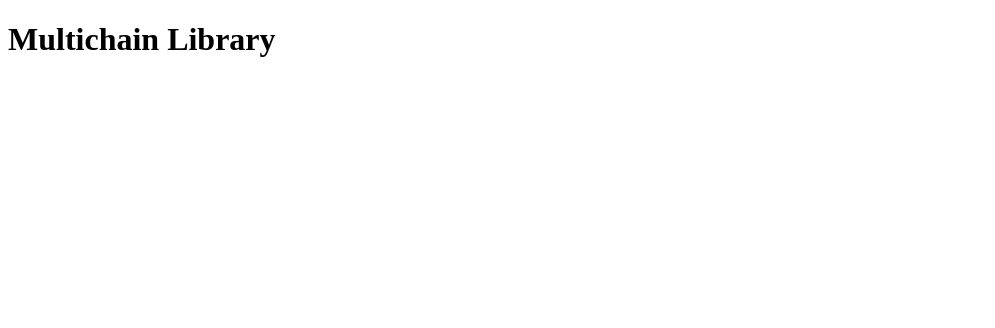
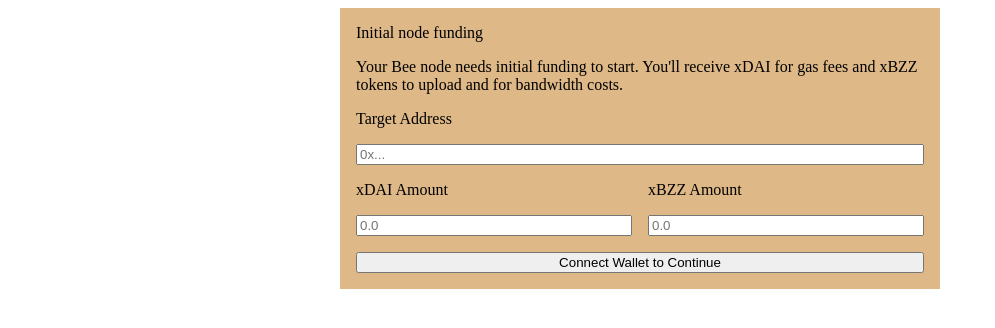
Before and after one commit to Cafe137/multichain-widget, a React (Vite) app: page / in a window 1280 px wide. Shown: the top 328 px of the page, without its empty margins (0-995 px from the left). Built offline with nearby package versions, Linux system fonts and the light colour scheme.

Commit message:
feat: sketch some layout and components

```diff
--- /dev/null
+++ b/src/App.css
@@ -0,0 +1,32 @@
+.page {
+    width: 600px;
+    margin: 0 auto;
+}
+
+.multichain__wrapper {
+    background-color: burlywood;
+    display: flex;
+    flex-direction: column;
+    gap: 16px;
+    padding: 16px;
+    box-sizing: border-box;
+}
+
+.multichain__row {
+    display: flex;
+    gap: 16px;
+}
+
+.multichain__column--full {
+    flex: 1;
+}
+
+.multichain__column {
+    display: flex;
+    flex-direction: column;
+    gap: 16px;
+}
+
+.multichain__text {
+    margin: 0;
+}
--- a/src/App.tsx
+++ b/src/App.tsx
@@ -1,3 +1,14 @@
+import { useState } from 'react'
+import './App.css'
+import { Tab1 } from './Tab1'
+import { Tab2 } from './Tab2'
+
 export function App() {
-    return <h1>Multichain Library</h1>
+    const [tab, setTab] = useState<1 | 2>(1)
+
+    if (tab === 1) {
+        return <Tab1 setTab={setTab} />
+    }
+
+    return <Tab2 setTab={setTab} />
 }
--- /dev/null
+++ b/src/Tab1.tsx
@@ -0,0 +1,36 @@
+import { Typography } from './Typography'
+
+interface Props {
+    setTab: (tab: 1 | 2) => void
+}
+
+export function Tab1({ setTab }: Props) {
+    function onConnect() {
+        setTab(2)
+    }
+
+    return (
+        <div className="page">
+            <div className="multichain__wrapper">
+                <Typography>Initial node funding</Typography>
+                <Typography>
+                    Your Bee node needs initial funding to start. You'll receive xDAI for gas fees and xBZZ tokens to
+                    upload and for bandwidth costs.
+                </Typography>
+                <label>Target Address</label>
+                <input type="text" placeholder="0x..." />
+                <div className="multichain__row">
+                    <div className="multichain__column multichain__column--full">
+                        <label>xDAI Amount</label>
+                        <input type="text" placeholder="0.0" />
+                    </div>
+                    <div className="multichain__column multichain__column--full">
+                        <label>xBZZ Amount</label>
+                        <input type="text" placeholder="0.0" />
+                    </div>
+                </div>
+                <button onClick={onConnect}>Connect Wallet to Continue</button>
+            </div>
+        </div>
+    )
+}
--- /dev/null
+++ b/src/Tab2.tsx
@@ -0,0 +1,44 @@
+import { Typography } from './Typography'
+
+interface Props {
+    setTab: (tab: 1 | 2) => void
+}
+
+export function Tab2({ setTab }: Props) {
+    function onSwap() {
+        setTab(1)
+    }
+
+    return (
+        <div className="page">
+            <div className="multichain__wrapper">
+                <label>Source Address</label>
+                <input readOnly value="0x1234...abcd" />
+                <label>Source Chain</label>
+                <select>
+                    <option>Gnosis Chain</option>
+                    <option>Ethereum</option>
+                    <option>Polygon</option>
+                </select>
+                <label>Source Token</label>
+                <select>
+                    <option>xDAI</option>
+                    <option>ETH</option>
+                    <option>MATIC</option>
+                </select>
+                <Typography>Transaction summary</Typography>
+                <Typography>You will swap ETH from Ethereum to fund:</Typography>
+                <ul>
+                    <li>0.5 xDAI (~$0.5)</li>
+                    <li>0.5 xBZZ (~$0.1)</li>
+                    <li>
+                        <strong>Total: ~$0.6</strong>
+                    </li>
+                </ul>
+                <label>Target Address</label>
+                <input readOnly value="0x1234...abcd" />
+                <button onClick={onSwap}>Fund Node Wallet</button>
+            </div>
+        </div>
+    )
+}
--- /dev/null
+++ b/src/Typography.tsx
@@ -0,0 +1,7 @@
+interface Props {
+    children: string
+}
+
+export function Typography({ children }: Props) {
+    return <p className="multichain__text">{children}</p>
+}
```
